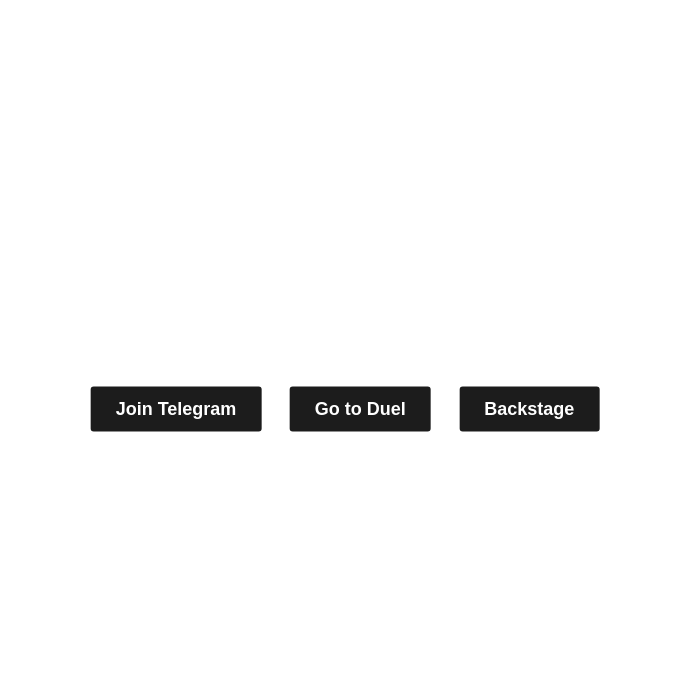
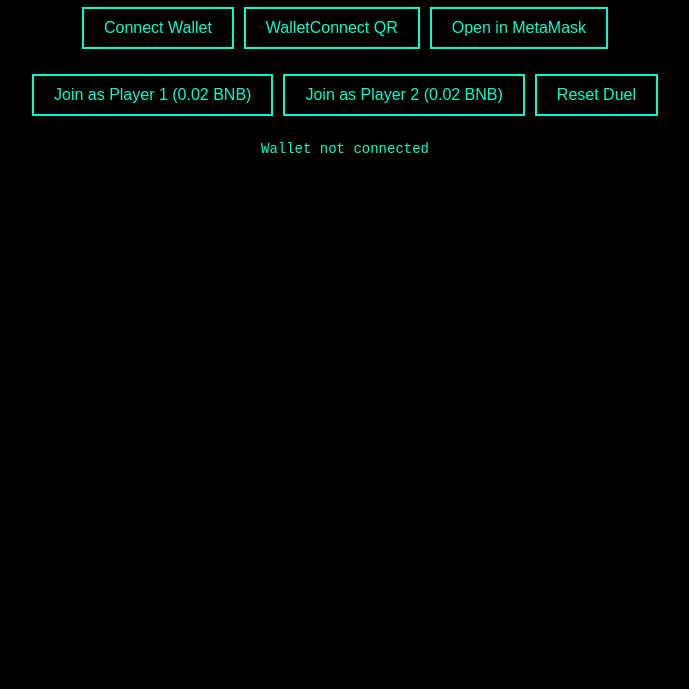
Before and after one commit to mvCerber/Test-Arena-2.0, a plain HTML site: page index.html in a window 1280 px wide. Shown: the part 111-800 px from the top of the page, without its empty margins (295-984 px from the left). Drawn offline with Linux system fonts and the light colour scheme.

Commit message:
Add files via upload

```diff
--- a/index.html
+++ b/index.html
@@ -2,47 +2,70 @@
 <!DOCTYPE html>
 <html lang="en">
 <head>
-    <meta charset="UTF-8">
-    <title>NFT Battle Arena</title>
+  <meta charset="UTF-8" />
+  <meta name="viewport" content="width=device-width, initial-scale=1.0"/>
+  <title>Duel Arena (BNB Testnet)</title>
   <style>
     body {
-            margin: 0;
-            padding: 0;
-            background: url('A_2D_digital_illustration_promotional_interface_fe.png') no-repeat center center fixed;
-            background-size: cover;
-            font-family: 'Arial', sans-serif;
+      background-color: #000;
+      color: #00ffcc;
+      font-family: monospace;
+      display: flex;
+      flex-direction: column;
+      align-items: center;
+      padding: 40px;
     }
-        .container {
-            text-align: center;
-            position: absolute;
-            top: 65%;
-            left: 50%;
-            transform: translate(-50%, -50%);
+
+    h1 {
+      color: #00ffcc;
     }
-        .btn {
-            display: inline-block;
-            margin: 10px;
-            padding: 12px 25px;
-            font-size: 18px;
-            font-weight: bold;
-            color: #fff;
-            background-color: #1c1c1c;
-            border: 2px solid #fff;
-            border-radius: 5px;
-            text-decoration: none;
-            transition: 0.3s;
+
+    button {
+      background-color: transparent;
+      border: 2px solid #00ffcc;
+      color: #00ffcc;
+      padding: 10px 20px;
+      margin: 5px;
+      font-size: 16px;
+      cursor: pointer;
+      transition: background-color 0.3s ease;
     }
-        .btn:hover {
-            background-color: #fff;
-            color: #1c1c1c;
+
+    button:hover {
+      background-color: #00ffcc;
+      color: #000;
+    }
+
+    #status {
+      margin-top: 20px;
+      font-size: 14px;
+      white-space: pre-line;
+    }
+
+    .button-row {
+      display: flex;
+      flex-wrap: wrap;
+      justify-content: center;
     }
   </style>
 </head>
 <body>
-    <div class="container">
-        <a href="https://t.me/NFTBattleArena" class="btn">Join Telegram</a>
-        <a href="duel.html" class="btn">Go to Duel</a>
-        <a href="backstage.html" class="btn">Backstage</a>
+  <h1>Duel Arena (BNB Testnet)</h1>
+  <div class="button-row">
+    <button onclick="connectWallet()">Connect Wallet</button>
+    <button onclick="connectWalletQR()">WalletConnect QR</button>
+    <button onclick="openInMetaMask()">Open in MetaMask</button>
   </div>
+  <br/>
+  <div class="button-row">
+    <button onclick="joinAsPlayer1()">Join as Player 1 (0.02 BNB)</button>
+    <button onclick="joinAsPlayer2()">Join as Player 2 (0.02 BNB)</button>
+    <button onclick="resetDuel()">Reset Duel</button>
+  </div>
+  <div id="status">Wallet not connected</div>
+
+  <script src="https://cdn.jsdelivr.net/npm/ethers@5.7.2/dist/ethers.umd.min.js"></script>
+  <script src="https://unpkg.com/@walletconnect/web3-provider@1.7.8/dist/umd/index.min.js"></script>
+  <script src="duel-arena.js"></script>
 </body>
 </html>
```
Lines whose indentation alone changed are shown as unchanged.
